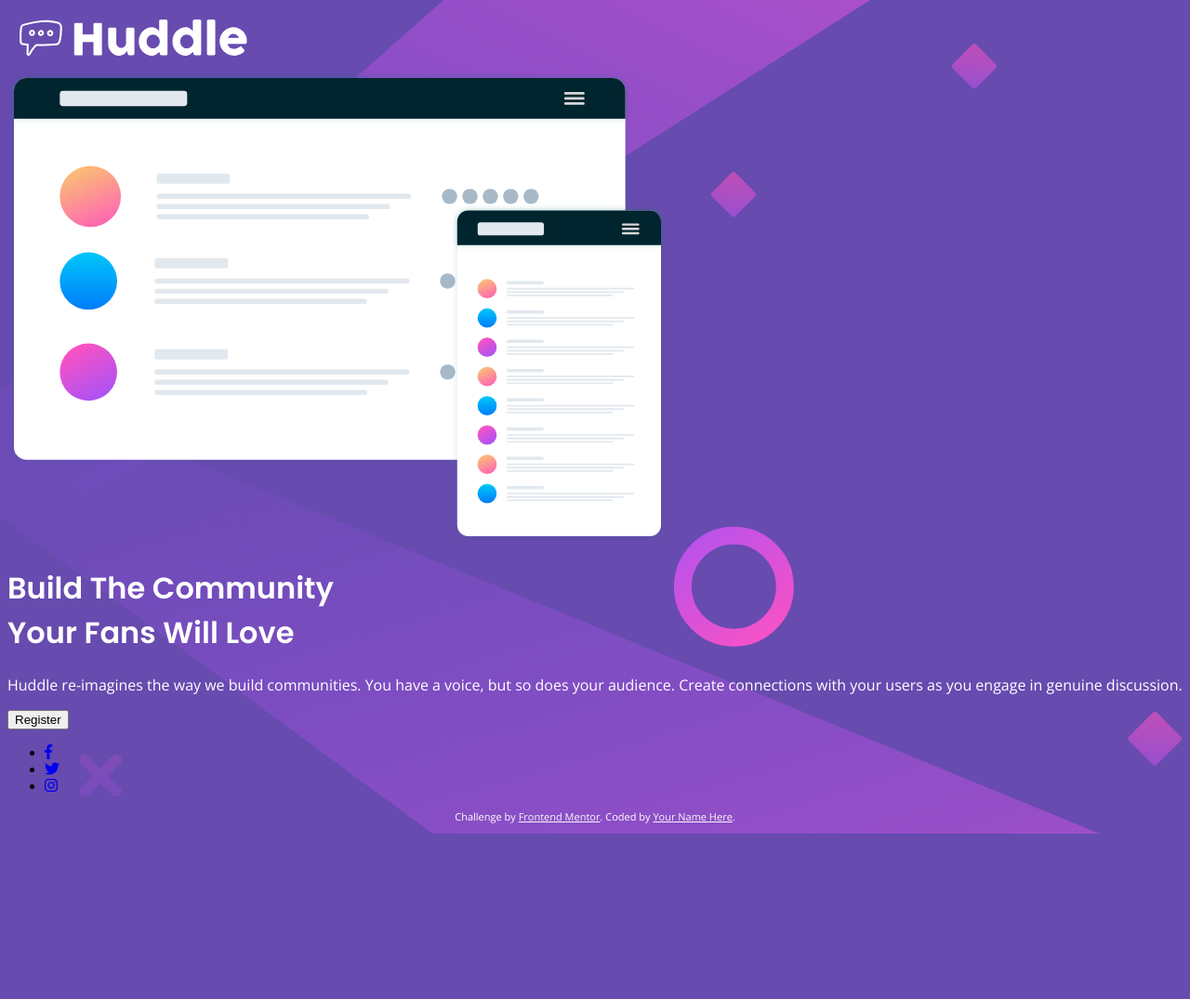
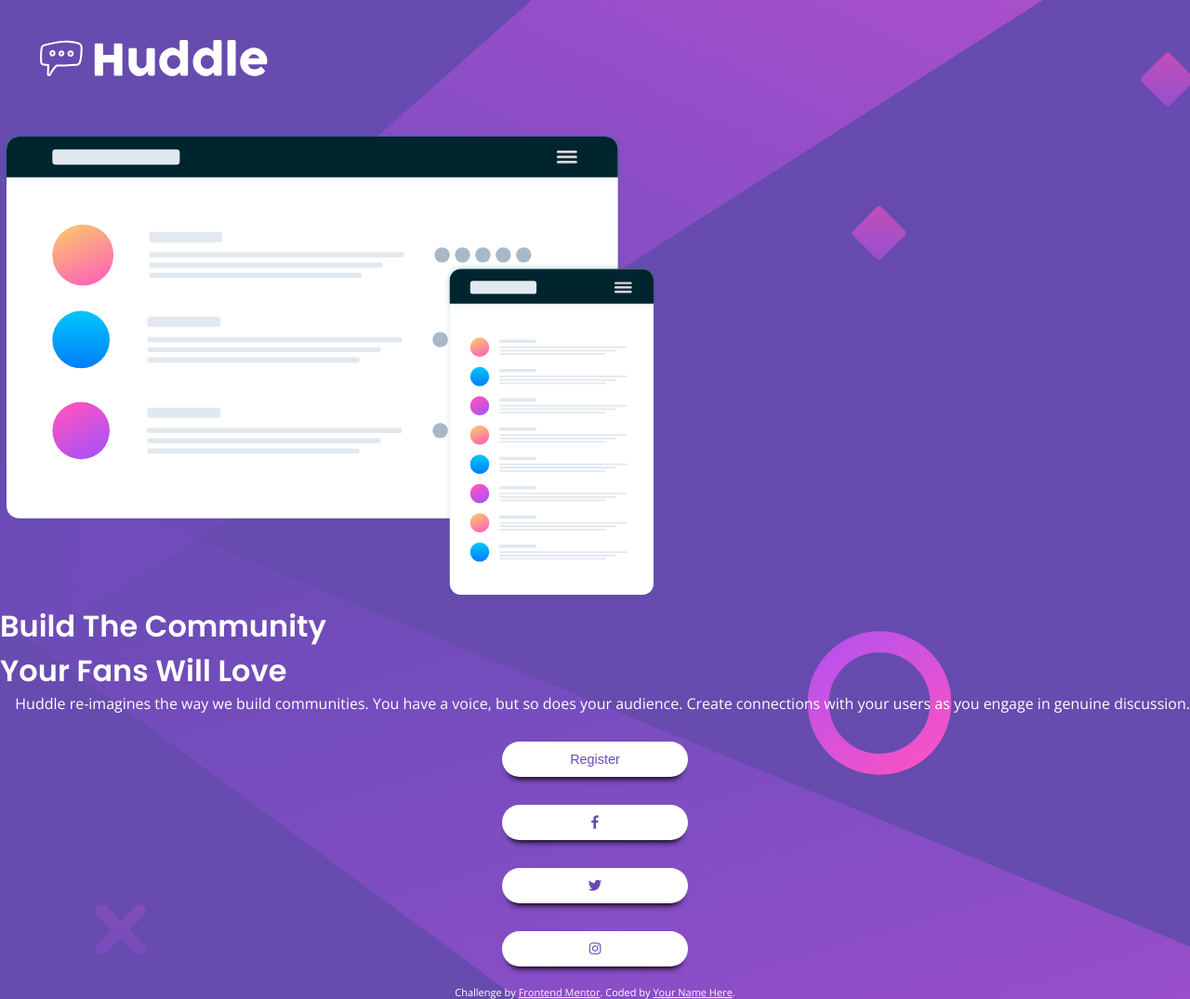
Before and after one commit to SiobhanWhyte/huddle-landing-page-with-single-introductory-section-master, a plain HTML site: page index.html in a window 1280 px wide. Shown: the whole page at 93% size. Before the commit the page ends 897 px from the top, so only its background shows below. Drawn offline with nearby package versions, Linux system fonts and the light colour scheme.

Commit message:
text alignments

```diff
--- a/index.html
+++ b/index.html
@@ -6,7 +6,7 @@
 
   <link rel="icon" type="image/png" sizes="32x32" href="./images/favicon-32x32.png">
   <link rel="stylesheet" href="style.css">
-  <link rel="stylesheet" href="https://use.fontawesome.com/releases/v5.5.0/css/all.css">
+  <link rel="stylesheet" href="https://use.fontawesome.com/releases/v5.6.3/css/all.css" integrity="sha384-UHRtZLI+pbxtHCWp1t77Bi1L4ZtiqrqD80Kn4Z8NTSRyMA2Fd33n5dQ8lWUE00s/" crossorigin="anonymous">
   <title>Frontend Mentor | Huddle landing page with single introductory section </title>
 </head>
 <body>
@@ -19,6 +19,7 @@
   <div class="container company_illustration">
     <img src="images/illustration-mockups.svg" alt="illustration ">
     </div>
+
 <div class="text_section">
   <h1>Build The Community </br> Your Fans Will Love</h1>
 
@@ -27,13 +28,13 @@
 
   <button>Register</button>
 
-  <div class="social-media">
-    <ul class="social-icons">
-      <li><a href="#"><i class="fab fa-facebook-f"></i></a></li>
-      <li><a href="#"><i class="fab fa-twitter"></i></a></li>
-      <li><a href="#"><i class="fab fa-instagram"></i></a></li>
-    </ul>
+  <div id="social">
+    <button><i class="fab fa-facebook-f"></i></button>
+    <button><i class="fab fa-twitter"></i></button>
+    <button><i class="fab fa-instagram"></i></button>
+
   </div>
+</div>
 
   <footer>
     <p class="attribution">
@@ -41,6 +42,5 @@
       Coded by <a href="#">Your Name Here</a>.
     </p>
   </footer>
-</div>
 </body>
 </html>
--- a/style.css
+++ b/style.css
@@ -1,16 +1,24 @@
 @import url('https://fonts.googleapis.com/css2?family=Open+Sans&display=swap');
 @import url('https://fonts.googleapis.com/css2?family=Poppins:wght@400;600&display=swap');
 
+* {
+    box-sizing: border-box;
+    margin: 0;
+    padding: 0;
+}
 body {
     background-image: url("images/bg-desktop.svg");
     background-size: cover;
     background-color: hsl(257, 40%, 49%);
+    max-width: 1440px;
+}
 
-}
+
 
 h1 {
     font-family: 'Poppins', sans-serif;
     color: white;
+    text-align: left;
 }
 
 p {
@@ -18,5 +26,50 @@ p {
     color: white;
 }
 
-.attribution { font-size: 11px; text-align: center; }
+header {
+    height: 100px;
+    padding: 30px;
+    margin-bottom: 40px;
+}
+
+button {
+    margin: 30px auto 20px auto;
+    display: block;
+    width: 200px;
+    height: 38px;
+    border-radius: 50px;
+    border: none;
+    background-color: #fff;
+    color: hsl(257, 40%, 49%);
+    box-shadow:0 8px 6px -6px black;
+    font-size: 0.9rem;
+}
+
+.text_section {
+text-align: right;
+}
+
+.social-media {
+    margin-top: 70px;
+}
+
+.social-icons {
+    display: flex;
+    justify-content: center;
+    margin: 25px;
+}
+
+.social-icons li {
+    width: 30px;
+    height: 30px;
+    margin: 5px;
+    padding: 5px;
+    position: relative;
+    border: 1px solid white;
+    border-radius: 50%;
+}
+
+.attribution {
+    font-size: 11px;
+    text-align: center; }
 .attribution a { color: hsl(230, 50%, 98%); }
```
